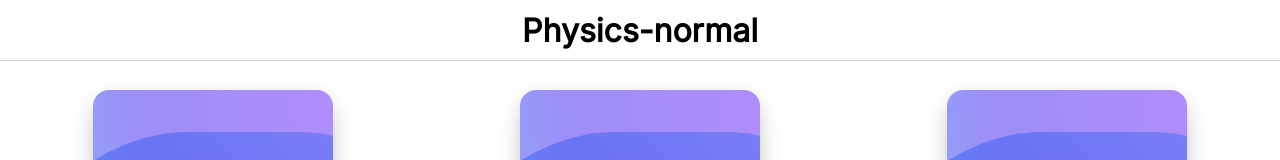
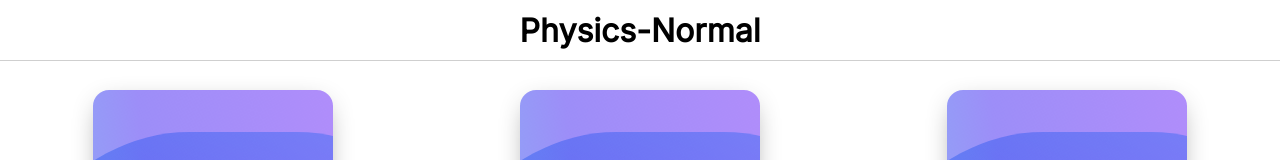
Before and after one commit to BadangGit/PPT-Project, a Vue app in the folder normal/: page / in a window 1280 px wide. Shown: the top 160 px of the page. Built offline with nearby package versions, Linux system fonts and the light colour scheme.

Commit message:
change title

```diff
--- a/normal/src/App.vue
+++ b/normal/src/App.vue
@@ -7,7 +7,7 @@
       style="text-decoration: none; color: inherit"
       to="/"
     >
-      Physics-normal
+      Physics-Normal
     </router-link>
   </nav>
 
```
